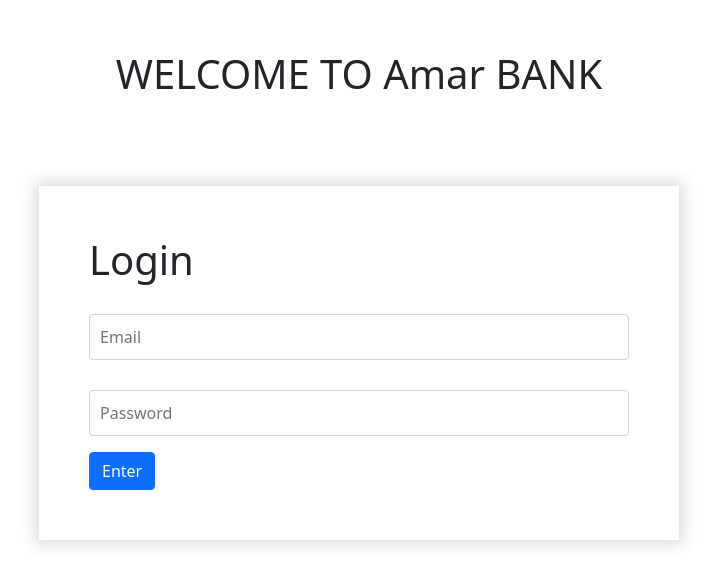
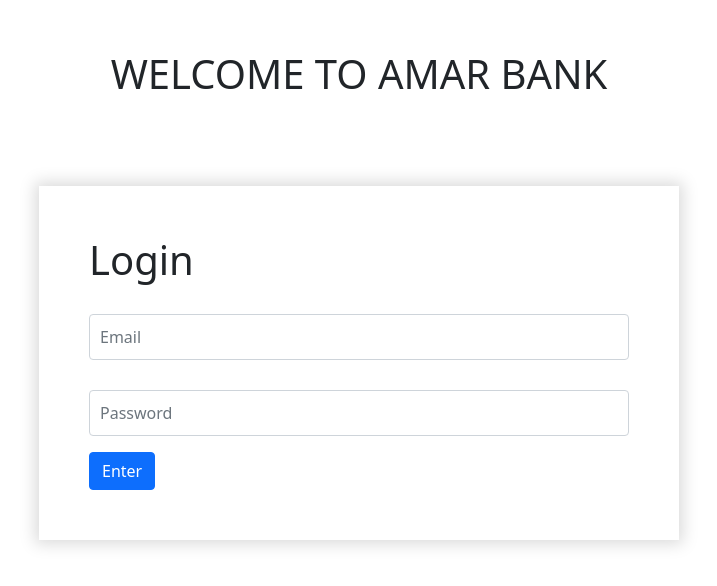
Before and after one commit to Devsabirul/amar_bank, a plain HTML site: page index.html in a window 1280 px wide. Shown: the whole page, without its empty margins (281-998 px from the left). Drawn offline with Linux system fonts and the light colour scheme.

Commit message:
change title

```diff
--- a/index.html
+++ b/index.html
@@ -11,7 +11,7 @@
 <body>
     <div id="login_area">
         <div class="row heading">
-            <h1 class="col-12 text-center">WELCOME TO Amar BANK</h1>
+            <h1 class="col-12 text-center">WELCOME TO   AMAR BANK</h1>
         </div>
         <div class="d-flex justify-content-center">
             <div  id="form_area">
```
